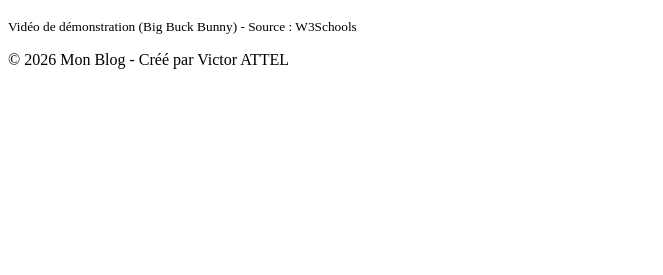
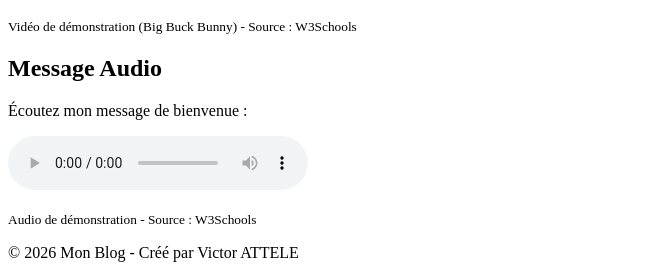
Before and after one commit to attelevictor3-create/ipnet-it130-victor, a plain HTML site: page contact.html in a window 1280 px wide. Shown: the part 1534-1809 px from the top of the page, without its empty margins (0-663 px from the left). Before the commit the page ends 1619 px from the top, so only its background shows below. Drawn offline with Linux system fonts and the light colour scheme.

Commit message:
Ajout de la vidéo et de l'audio de démonstraction

```diff
--- a/contact.html
+++ b/contact.html
@@ -170,11 +170,20 @@
     <a href="https://www.w3schools.com/html/mov_bbb.mp4">Téléchargez la vidéo</a>.
 </video>
 <p><small>Vidéo de démonstration (Big Buck Bunny) - Source : W3Schools</small></p>
+
+<h2>Message Audio</h2>
+<p>Écoutez mon message de bienvenue :</p>
+<audio controls>
+    <source src="https://www.w3schools.com/html/horse.mp3" type="audio/mpeg">
+    <source src="https://www.w3schools.com/html/horse.ogg" type="audio/ogg">
+    Votre navigateur ne supporte pas l'audio.
+</audio>
+<p><small>Audio de démonstration - Source : W3Schools</small></p>
         </section>
     </main>
 
     <footer>
-        <p>© 2026 Mon Blog - Créé par Victor ATTEL</p>
+        <p>© 2026 Mon Blog - Créé par Victor ATTELE</p>
     </footer>
 </body>
 </html>
```
